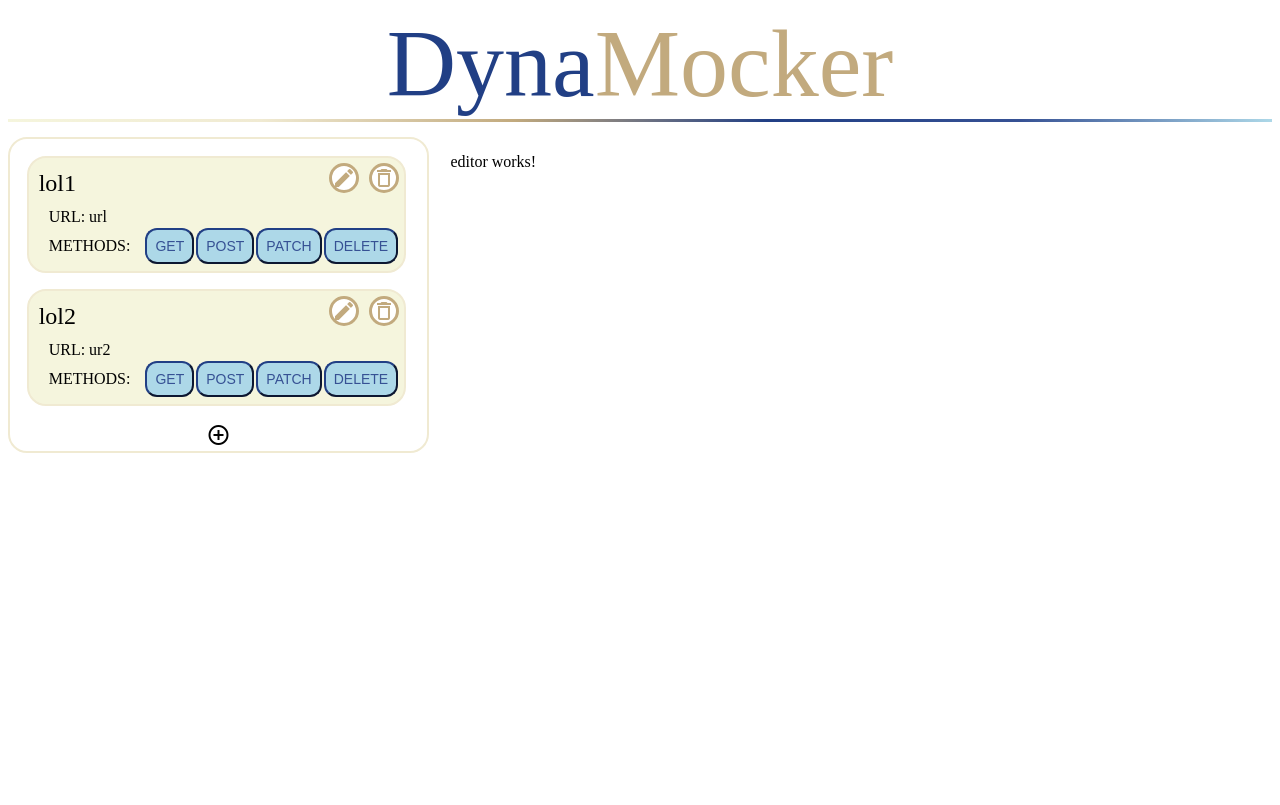
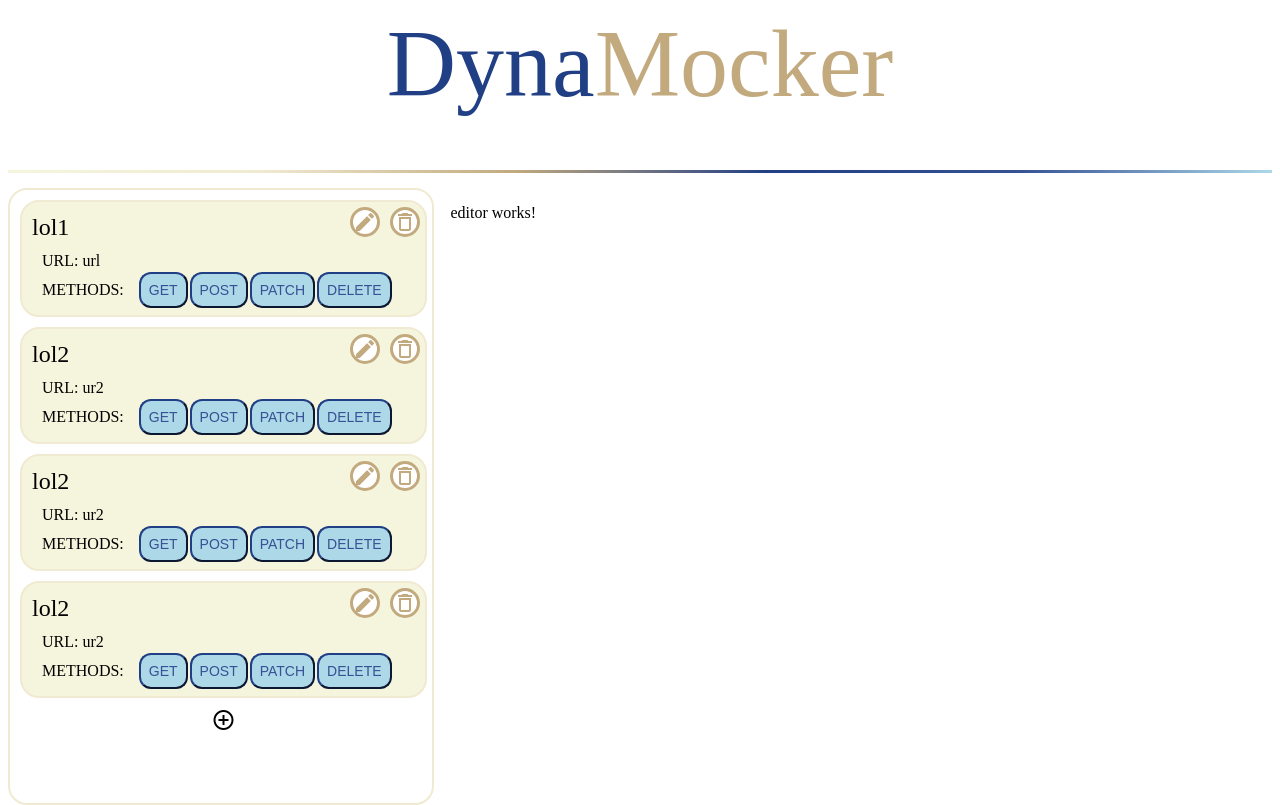
Before and after one commit to RaffaRus/dynamocker, an Angular app in the folder fe-app/: page / in a window 1280 px wide. Built offline with nearby package versions, Linux system fonts and the light colour scheme; a web font is replaced by a local one.

Commit message:
worked on the scrollbar

```diff
--- a/fe-app/src/app/app.component.css
+++ b/fe-app/src/app/app.component.css
@@ -4,6 +4,7 @@
     font-family: 'Jaldi';
     font-size: 96px;
     text-align: center;
+    height: 162px;
 }
 
 .color-gradient {
@@ -14,7 +15,7 @@
     height: 3px;
     width: 100%;
     margin-bottom: 15px;
-    background-image: linear-gradient(to right,var(--lightyellow),var(--yellow),var(--brown),var(--darkblue),var(--blue),var(--azzurro));
+    background-image: linear-gradient(to right, var(--lightyellow), var(--yellow), var(--brown), var(--darkblue), var(--blue), var(--azzurro));
 }
 
 .left-wrapper {
@@ -23,10 +24,34 @@
     border: 2px solid;
     border-color: #f0ead2;
     border-radius: 19px;
-    /* TODO add the scrolling bar */
+    height: calc(100vh - 162px - 3px - 42px);
+    padding-top: 10px;
+    padding-left: 5px;
+    padding-bottom: 10px;
+}
+
+.list {
+    overflow-y: scroll;
+    height: 100%;
 }
 
 .right-wrapper {
     width: 65%;
     float: right;
+    height: calc(100vh - 162px - 3px - 32px);
 }
+
+.list::-webkit-scrollbar {
+    width: 10px;
+}
+
+.list::-webkit-scrollbar-track {
+    background-color: white;
+    border-radius: 100px;
+}
+
+.list::-webkit-scrollbar-thumb {
+    background-color: red;
+    border-radius: 100px;
+    overflow: hidden;
+}
--- a/fe-app/src/app/app.component.html
+++ b/fe-app/src/app/app.component.html
@@ -1,5 +1,3 @@
-<!-- <app-background></app-background>
-<router-outlet></router-outlet> -->
 <div class="logo">
     <span style="color: #213F85;">Dyna</span><span style="color: #C2AA7E;">Mocker</span>
 </div>
@@ -9,7 +7,9 @@
     <div class="row">
 
         <div class="column left-wrapper">
-            <app-api-list></app-api-list>
+            <div class="list">
+                <app-api-list></app-api-list>
+            </div>
         </div>
 
         <div class="column right-wrapper">
--- a/fe-app/src/app/components/api-list-item/api-list-item.component.scss
+++ b/fe-app/src/app/components/api-list-item/api-list-item.component.scss
@@ -1,13 +1,14 @@
 .list-item {
   position: relative;
-  width: 90%;
   height: fit-content;
   background-color: #f5f5dd;
   border-radius: 19px;
   overflow: hidden;
   border: 2px solid;
   border-color: #f0ead2;
-  margin: 4%;
+  margin-left: 5px;
+  margin-right: 5px;
+  margin-bottom: 10px;
   padding-bottom: 5px;
 }
 
--- a/fe-app/src/app/components/api-list/api-list.component.ts
+++ b/fe-app/src/app/components/api-list/api-list.component.ts
@@ -26,6 +26,30 @@ export class ApiListComponent implements OnInit{
         Get: JSON.parse("{\"get1\":\"get1\"}"),
         Post: JSON.parse("{\"post1\":\"post1\"}"),
         Patch: JSON.parse("{\"patch1\":\"patch1\"}"),
+      },
+    },
+    {
+      Added: new Date(),
+      LastModified: new Date(),
+      Name: "lol2",
+      URL: "ur2",
+      Responses : {
+        Delete: JSON.parse("{\"delete2\":\"delete2\"}"),
+        Get: JSON.parse("{\"get2\":\"get2\"}"),
+        Post: JSON.parse("{\"post2\":\"post2\"}"),
+        Patch: JSON.parse("{\"patch2\":\"patch2\"}"),
+      },
+    },
+    {
+      Added: new Date(),
+      LastModified: new Date(),
+      Name: "lol2",
+      URL: "ur2",
+      Responses : {
+        Delete: JSON.parse("{\"delete2\":\"delete2\"}"),
+        Get: JSON.parse("{\"get2\":\"get2\"}"),
+        Post: JSON.parse("{\"post2\":\"post2\"}"),
+        Patch: JSON.parse("{\"patch2\":\"patch2\"}"),
       },
     },
     {
```
